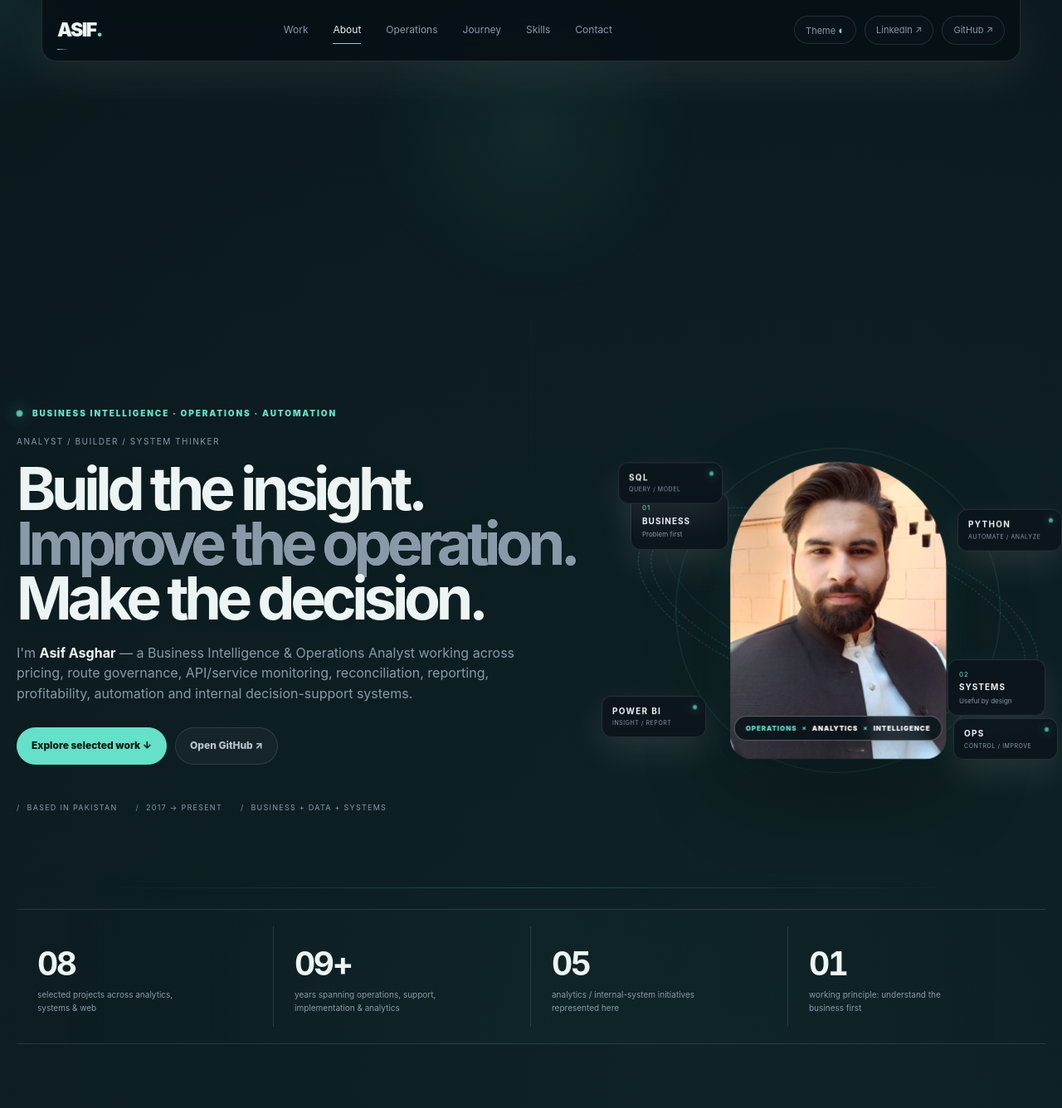
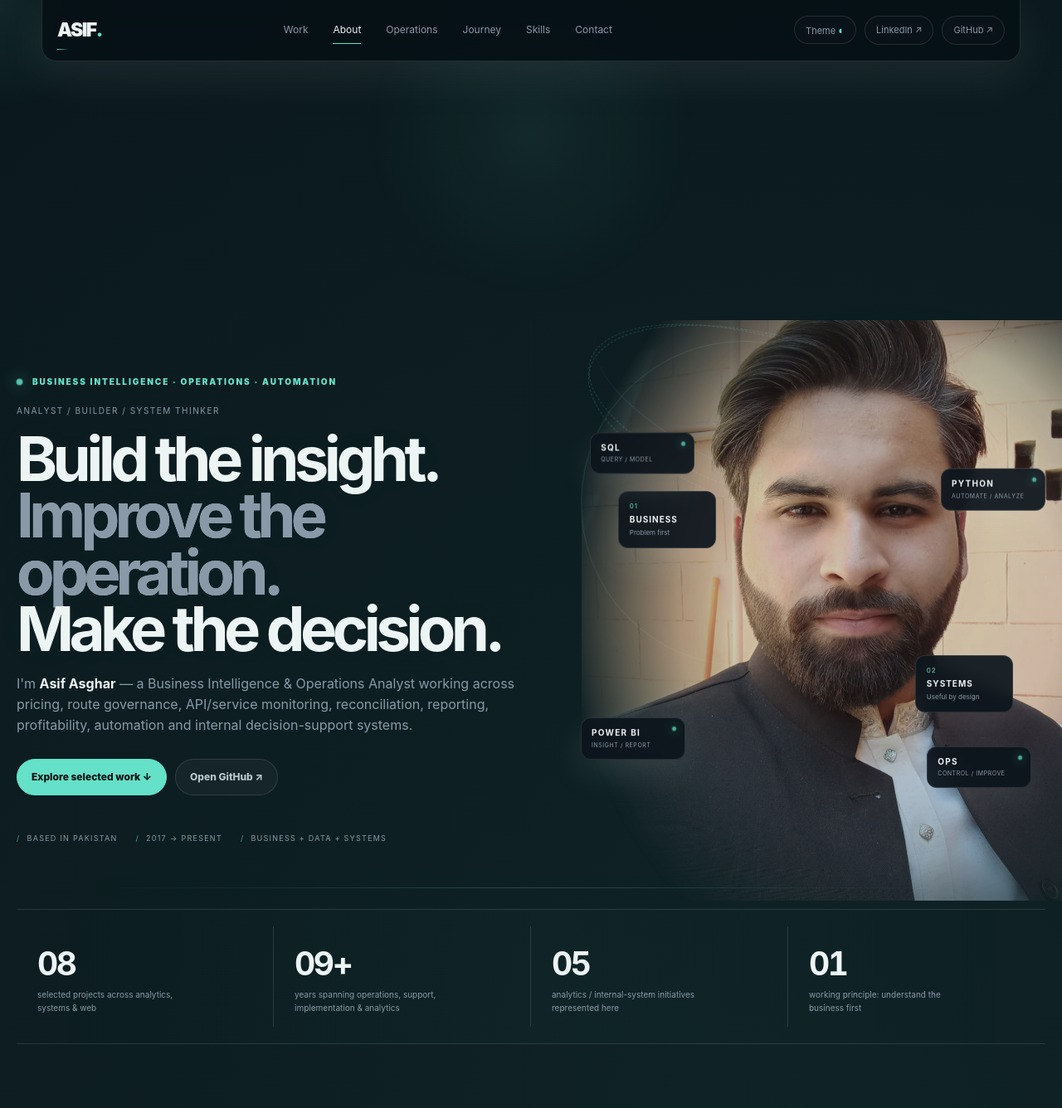
Before and after one commit to asifasgharrr/asif-asghar-portfolio, a Flask app: page / in a window 1280 px wide. Shown: the top 1336 px of the page at 83% size. Run offline with Flask 3, Linux system fonts and the light colour scheme.

Commit message:
Make hero portrait frameless, faded into right-side background

```diff
--- a/static/css/visual-overrides.css
+++ b/static/css/visual-overrides.css
@@ -1,7 +1,7 @@
-/* FINAL VISUAL OVERRIDES: theme contrast + complete hero badge */
+/* FINAL VISUAL OVERRIDES: theme contrast + immersive hero portrait */
 body[data-theme="midnight"]{--bg:#071016;--panel:#0c151d;--panel2:#0a1118;--text:#edf4f4;--muted:#9fb0bd;--soft:#c8d2d9;--line:rgba(237,244,244,.14);--a:#64e1c8;--a2:#7aa8ff;--ink:#06110f}
-body[data-theme="arctic"]{--bg:#f3f7fa;--panel:#ffffff;--panel2:#e8f0f5;--text:#102331;--muted:#4c6272;--soft:#344c5b;--line:rgba(16,35,49,.16);--a:#008f87;--a2:#4169d8;--ink:#ffffff}
-body[data-theme="emerald"]{--bg:#f6f4ec;--panel:#fffdf7;--panel2:#eeeade;--text:#16241f;--muted:#53675e;--soft:#3c5148;--line:rgba(22,36,31,.16);--a:#078a6d;--a2:#6b55c9;--ink:#ffffff}
+body[data-theme="arctic"]{--bg:#f3f7fa;--panel:#fff;--panel2:#e8f0f5;--text:#102331;--muted:#4c6272;--soft:#344c5b;--line:rgba(16,35,49,.16);--a:#008f87;--a2:#4169d8;--ink:#fff}
+body[data-theme="emerald"]{--bg:#f6f4ec;--panel:#fffdf7;--panel2:#eeeade;--text:#16241f;--muted:#53675e;--soft:#3c5148;--line:rgba(22,36,31,.16);--a:#078a6d;--a2:#6b55c9;--ink:#fff}
 body[data-theme="violet"]{--bg:#0e0d16;--panel:#171622;--panel2:#12111b;--text:#f5f2ff;--muted:#aaa5bb;--soft:#cbc5da;--line:rgba(245,242,255,.14);--a:#c5a6ff;--a2:#76d9ff;--ink:#171221}
 body[data-theme]{color:var(--text)}
 body[data-theme] .nav{background:color-mix(in srgb,var(--bg) 88%,transparent);border-color:var(--line)}
@@ -23,18 +23,24 @@ body[data-theme] .theme-head p,body[data-theme] .theme-option small{color:var(--
 body[data-theme] .theme-option{color:var(--text);border-color:var(--line)}
 body[data-theme] .theme-option:hover,body[data-theme] .theme-option.active{border-color:var(--a);background:color-mix(in srgb,var(--a) 10%,var(--panel))}
 
-/* Portrait: clip only the photo, never the label. */
-.portrait-frame{overflow:visible!important}
-.hero-portrait{display:block;width:100%;height:100%;object-fit:cover;object-position:center 18%;border-radius:inherit}
-.portrait-badge{left:50%!important;right:auto!important;bottom:14px!important;transform:translateX(-50%);width:max-content!important;max-width:none!important;overflow:visible!important;white-space:nowrap!important;z-index:10!important;padding:8px 13px!important;font-size:8px!important;letter-spacing:.11em!important;background:rgba(7,16,22,.84)!important;color:#fff!important;border:1px solid rgba(255,255,255,.32)!important;box-shadow:0 8px 24px rgba(0,0,0,.2)}
-.portrait-badge span,.portrait-badge b{display:inline-block!important;white-space:nowrap!important}
-
-/* Hero composition: give the copy and portrait their own lanes so neither invades the other. */
-.hero{grid-template-columns:minmax(0,1fr) minmax(440px,500px)!important;gap:34px!important;align-items:center!important}
-.hero-copy{min-width:0!important;max-width:700px!important;position:relative;z-index:3}
-.hero h1{font-size:clamp(54px,5.6vw,78px)!important;max-width:680px!important;line-height:.92!important}
+/* HERO: the portrait is part of the background, not a framed card. */
+.hero{grid-template-columns:minmax(0,1fr) minmax(480px,560px)!important;gap:20px!important;align-items:center!important;position:relative!important;isolation:isolate!important}
+.hero-copy{min-width:0!important;max-width:720px!important;position:relative!important;z-index:5!important}
+.hero h1{font-size:clamp(54px,5.8vw,80px)!important;max-width:700px!important;line-height:.92!important}
 .hero .lead{max-width:650px!important;font-size:16px!important}
-.hero-art{width:100%;min-width:0!important;position:relative;z-index:2}
-@media(max-width:1050px){.hero{grid-template-columns:minmax(0,1fr) minmax(360px,430px)!important;gap:18px!important}.hero h1{font-size:clamp(48px,5.8vw,68px)!important}.hero .lead{max-width:590px!important;font-size:15px!important}.portrait-frame{width:min(370px,100%)!important;height:500px!important}}
-@media(max-width:900px){.hero{grid-template-columns:1fr!important;gap:0!important}.hero-copy{max-width:760px!important}.hero h1{font-size:clamp(48px,9vw,70px)!important}.hero-art{min-height:500px!important;margin-top:15px}.portrait-frame{width:min(340px,72vw)!important;height:460px!important}}
-@media(max-width:620px){.hero h1{font-size:48px!important}.hero .lead{font-size:15px!important}.hero-art{min-height:430px!important}.portrait-frame{width:min(300px,78vw)!important;height:400px!important}.portrait-badge{font-size:7px!important;letter-spacing:.07em!important;padding:7px 10px!important}}
+.hero-art{position:relative!important;min-width:0!important;width:100%!important;min-height:650px!important;display:block!important;z-index:2!important;overflow:visible!important;pointer-events:none}
+.portrait-frame{position:absolute!important;right:-70px!important;top:50%!important;transform:translateY(-50%)!important;width:620px!important;height:680px!important;border:0!important;border-radius:0!important;background:transparent!important;box-shadow:none!important;overflow:visible!important;z-index:1!important}
+/* Large radial fades make the image disappear naturally into the hero background. */
+.portrait-frame:before{content:"";position:absolute!important;inset:-8%!important;background:radial-gradient(ellipse at 58% 48%,color-mix(in srgb,var(--a) 9%,transparent),transparent 62%);z-index:-2!important;pointer-events:none!important}
+.hero-portrait{position:absolute!important;inset:0!important;width:100%!important;height:100%!important;display:block!important;object-fit:cover!important;object-position:center 18%!important;border-radius:0!important;filter:saturate(.82) contrast(.98)!important;opacity:.82!important;mask-image:radial-gradient(ellipse 72% 78% at 60% 48%,#000 42%,rgba(0,0,0,.82) 58%,transparent 88%)!important;-webkit-mask-image:radial-gradient(ellipse 72% 78% at 60% 48%,#000 42%,rgba(0,0,0,.82) 58%,transparent 88%)!important}
+/* Remove the old pill label; the photo itself is now the visual hero element. */
+.portrait-badge{display:none!important}
+.portrait-halo{display:none!important}
+/* Keep supporting data cards around the portrait without putting them over the text. */
+.hero-signal,.portrait-side-note{z-index:4!important}
+.signal-a{left:2%!important;top:18%!important}.signal-b{right:0!important;top:25%!important}.signal-c{left:0!important;bottom:22%!important}.signal-d{right:3%!important;bottom:17%!important}
+.note-top{left:8%!important;top:29%!important}.note-bottom{right:7%!important;bottom:30%!important}
+.hero-orbit{z-index:0!important}
+@media(max-width:1150px){.hero{grid-template-columns:minmax(0,1fr) minmax(420px,500px)!important}.portrait-frame{right:-90px!important;width:570px!important;height:640px!important}.hero h1{font-size:clamp(50px,5.8vw,72px)!important}}
+@media(max-width:900px){.hero{grid-template-columns:1fr!important;gap:0!important}.hero-copy{max-width:760px!important}.hero h1{font-size:clamp(48px,9vw,70px)!important}.hero-art{min-height:500px!important;margin-top:0!important}.portrait-frame{right:50%!important;top:50%!important;transform:translate(50%,-50%)!important;width:min(600px,100vw)!important;height:540px!important}.signal-a{left:4%!important}.signal-c{left:4%!important}.signal-b{right:4%!important}.signal-d{right:4%!important}}
+@media(max-width:620px){.hero h1{font-size:48px!important}.hero .lead{font-size:15px!important}.hero-art{min-height:430px!important}.portrait-frame{width:100vw!important;height:450px!important;right:50%!important}.hero-signal{transform:scale(.82);transform-origin:center}.note-top,.note-bottom{display:none!important}}
```
